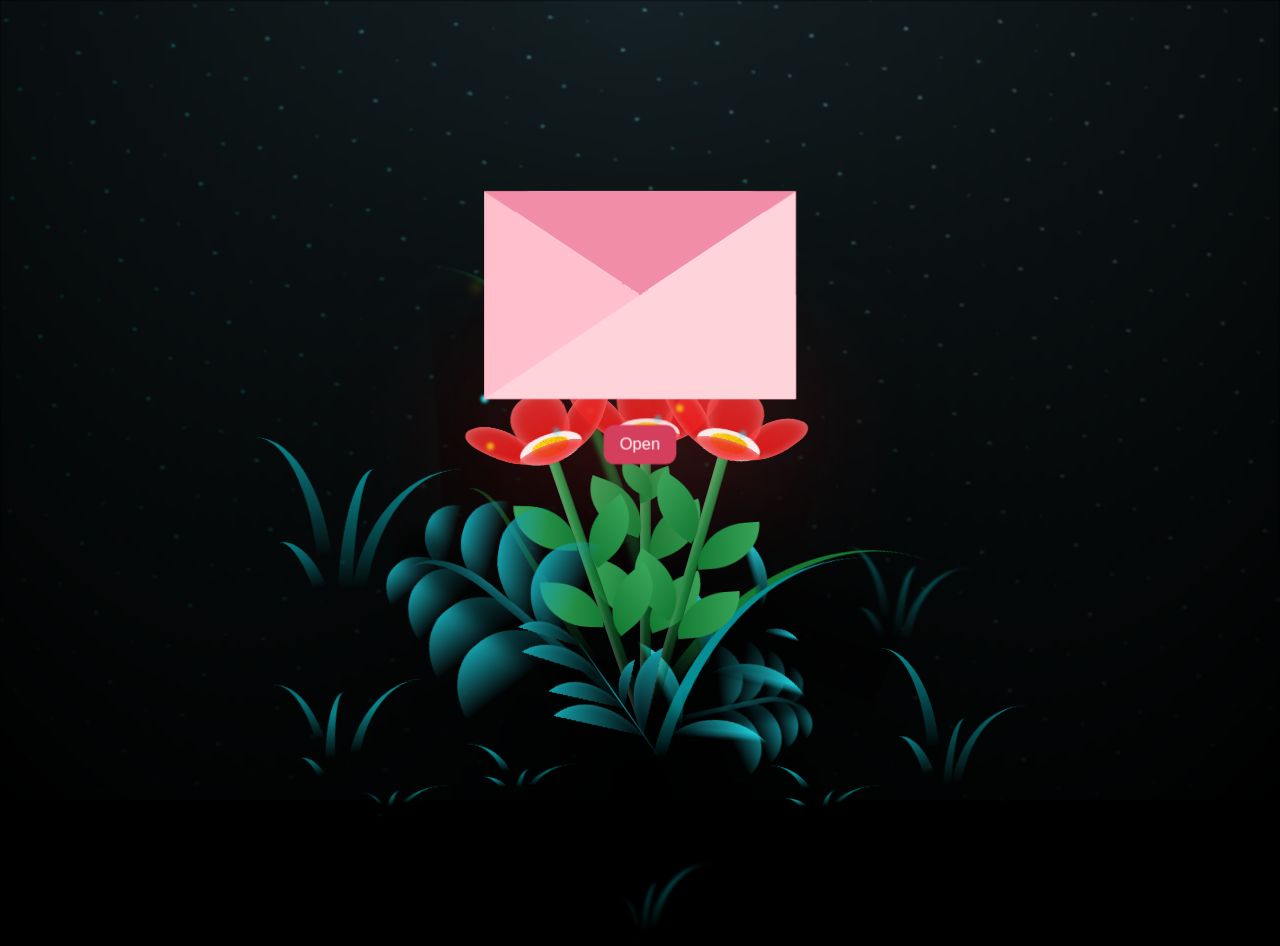
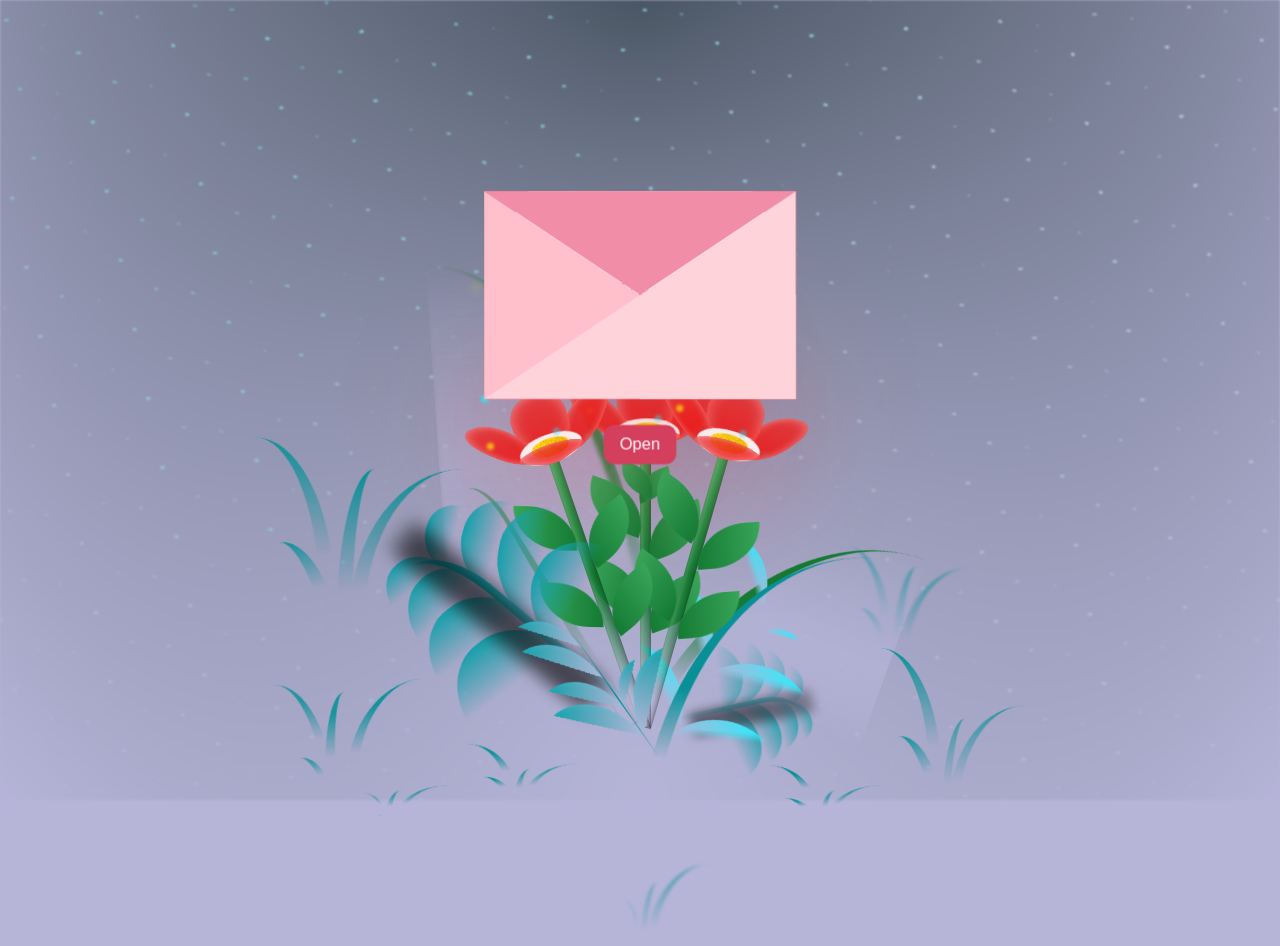
Before and after one commit to dausinjethro3-cell/hotdog, a plain HTML site: page index.html in a window 1280 px wide. Drawn offline with Linux system fonts and the light colour scheme.

Commit message:
Update style (1).css

```diff
--- a/style (1).css
+++ b/style (1).css
@@ -7,7 +7,7 @@
 }
 
 :root {
-  --dark-color: #000;
+  --dark-color: #B6B5D8;
 }
 
 body {
```
